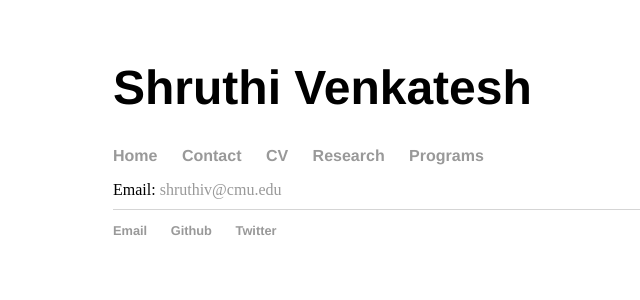
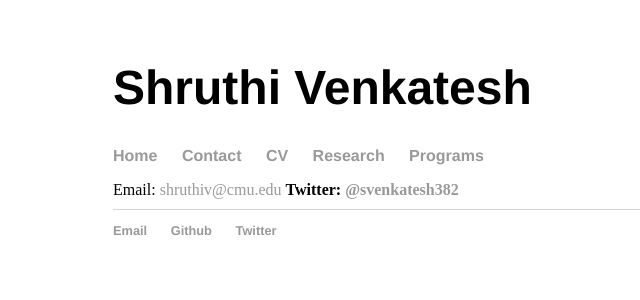
Before and after one commit to shruthi-venkatesh/shruthi-venkatesh.github.io, a Jekyll site: the page built from contact/index.html, in a window 1280 px wide. Shown: the top 300 px of the page, without its empty margins (79-719 px from the left). Built offline with Jekyll 4.4.1, drawn with Linux system fonts in a browser that asks for light colours.

Commit message:
Update index.html

```diff
--- a/contact/index.html
+++ b/contact/index.html
@@ -4,4 +4,5 @@ title: Shruthi Venkatesh
 ---
 <div class="blurb">
   Email: <a href="mailto:shruthiv@cmu.edu">shruthiv@cmu.edu</a> <b>
+  Twitter: <a href="https://twitter.com/svenkatesh382">@svenkatesh382</a> <b>
 </div><!-- /.blurb -->
```
